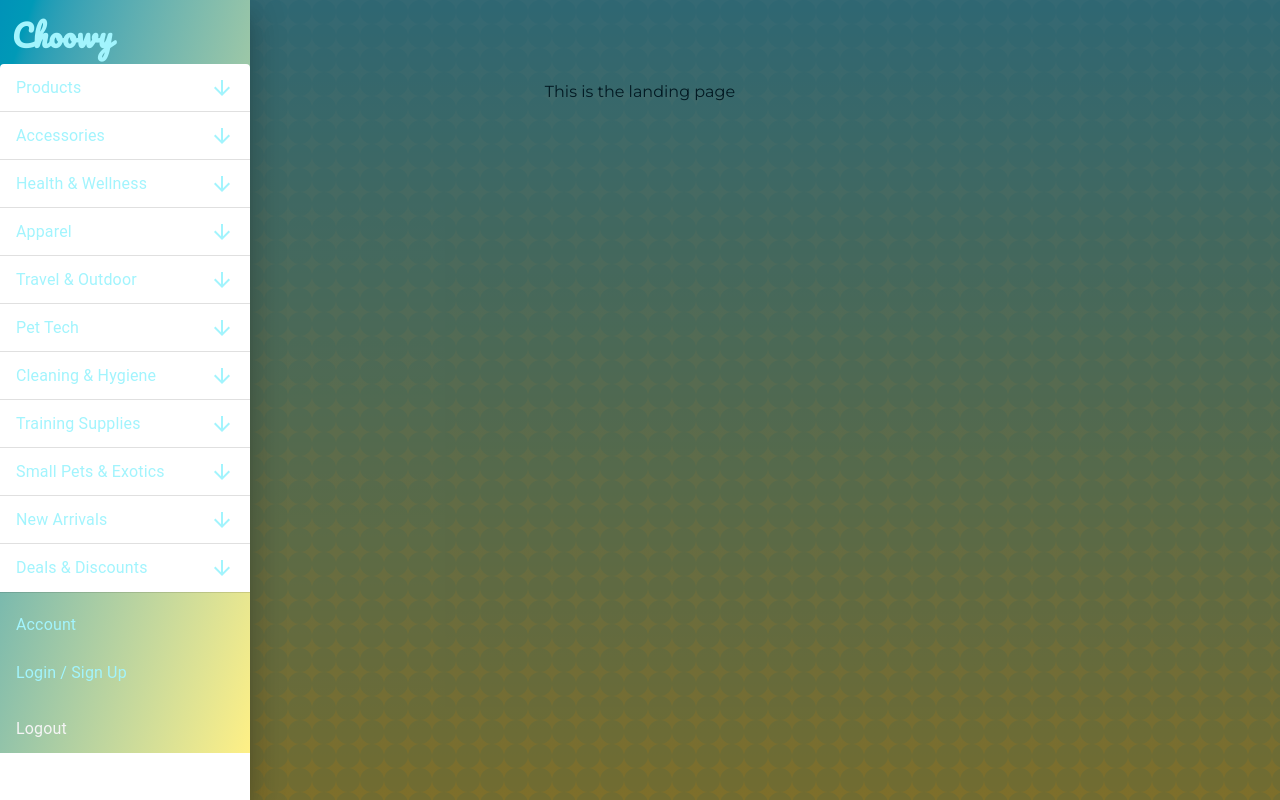
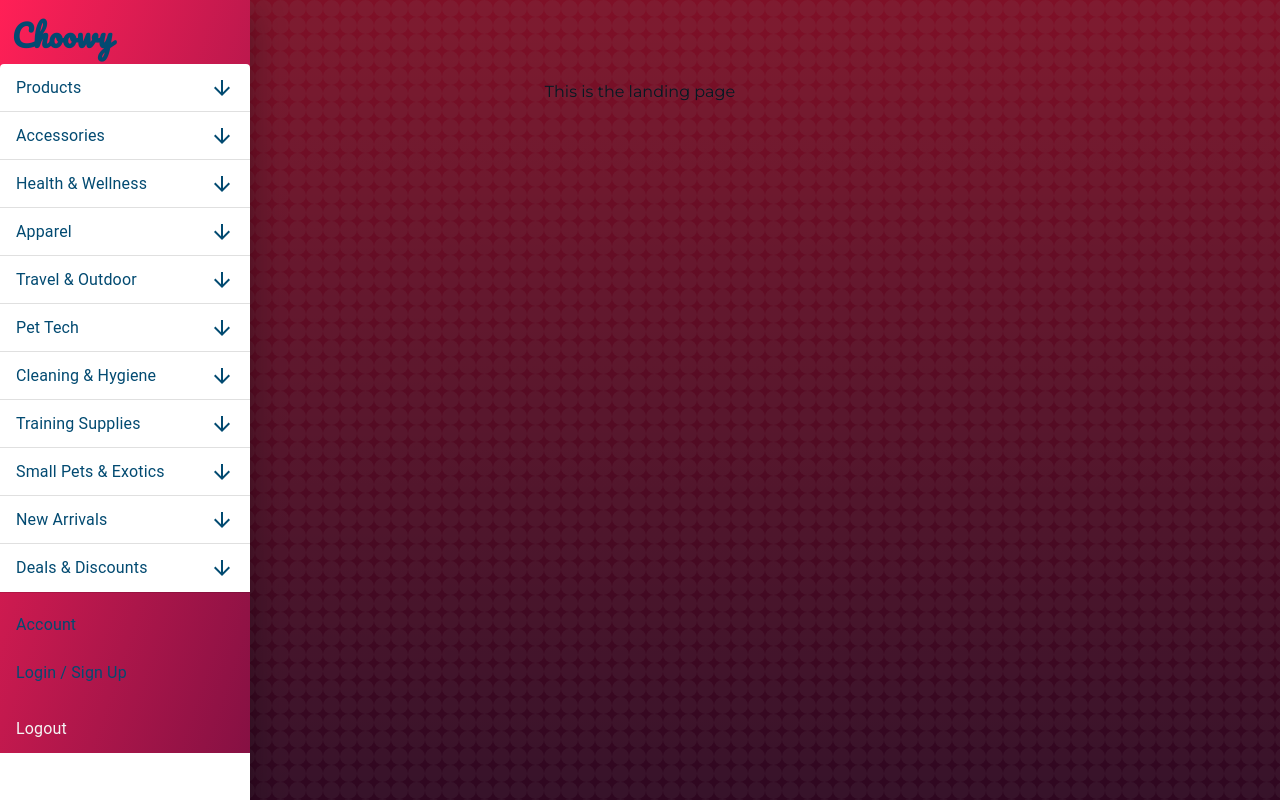
Before and after one commit to Grantmart9/choowy, a Next.js app: page / in a window 1280 px wide. Both pictures are taken after a click on the button 28 px from the left and 28 px from the top of the page. Built offline with nearby package versions, Linux system fonts and the light colour scheme.

Commit message:
New colors

```diff
--- a/src/app/layout.js
+++ b/src/app/layout.js
@@ -13,7 +13,6 @@
 import ListItemText from '@mui/material/ListItemText';
 import MenuIcon from '@mui/icons-material/Menu';
 import ShoppingBasketIcon from '@mui/icons-material/ShoppingBasket';
-import ShoppingBagIcon from '@mui/icons-material/ShoppingBag';
 import AccountBoxIcon from '@mui/icons-material/AccountBox';
 import LoginIcon from '@mui/icons-material/Login';
 import Divider from '@mui/material/Divider';
@@ -157,7 +156,7 @@
       sx={{
         width: 250,
       }}
-      className="bg-linear-to-br from-cyan-600 to-yellow-200"
+      className="bg-linear-to-br from-rose-500 to-pink-900"
       role="presentation">
       <Button
         className="flex align-center justify-center mb-7"
@@ -166,7 +165,7 @@
       >
         <div
           style={{ fontFamily: "Pacifico, serif" }}
-          className="p-1 text-3xl font-semibold text-center justify-center text-cyan-200 mt-2"
+          className="p-1 text-3xl font-semibold text-center justify-center text-sky-900 mt-2"
         >
           {AppName}
         </div>
@@ -178,23 +177,23 @@
           className="bg-transparent"
         >
           <AccordionSummary
-            expandIcon={<ArrowDownwardIcon className="text-cyan-200" />}
+            expandIcon={<ArrowDownwardIcon className="text-sky-900" />}
             aria-controls="panel1-content"
             id="panel1-header"
           >
-            <Typography className="text-cyan-200" component="span">{list.name}</Typography>
+            <Typography className="text-sky-900" component="span">{list.name}</Typography>
           </AccordionSummary>
           <AccordionDetails>
             <Typography>
               <List className="grid grid-flow-row gap-0">
                 {list.menu.map((submenubutton, subIndex) => (
                   <ListItemButton
-                    className="text-cyan-200"
+                    className="text-sky-900"
                     sx={{
                       color: "whitesmoke",
                       '&:hover': {
-                        backgroundColor: '#FEEFAD',
-                        color: '#68D2E8',
+                        backgroundColor: '#A0153E',
+                        color: '#FF204E',
                       }
                     }}
                     key={subIndex}
@@ -214,31 +213,31 @@
         {SubMenuList.map((menuItem, index) => (
           <ListItem key={index} disablePadding>
             <ListItemButton
-              className="text-cyan-200"
+              className="text-sky-900"
               sx={{
                 minWidth: 250,
                 color: "whitesmoke",
                 '&:hover': {
-                  backgroundColor: '#FEEFAD',
-                  color: '#68D2E8',
+                  backgroundColor: '#A0153E',
+                  color: '#FF204E',
                 }
               }}
               href={menuItem.path}
             >
-              <ListItemText className="text-cyan-200 font-sans" primary={menuItem.name} />
+              <ListItemText className="text-sky-900 font-sans" primary={menuItem.name} />
             </ListItemButton>
           </ListItem>
         ))}
       </List>
       <ListItemButton
         onClick={handleLogout}
-        className="text-cyan-200"
+        className="text-sky-900"
         sx={{
           minWidth: 250,
           color: "whitesmoke",
           '&:hover': {
-            backgroundColor: '#FEEFAD',
-            color: '#68D2E8',
+            backgroundColor: '#A0153E',
+            color: '#FF204E',
           }
         }}
       >
```
Also changed, not shown: src/app/background.svg, src/app/background2.svg (deleted).
